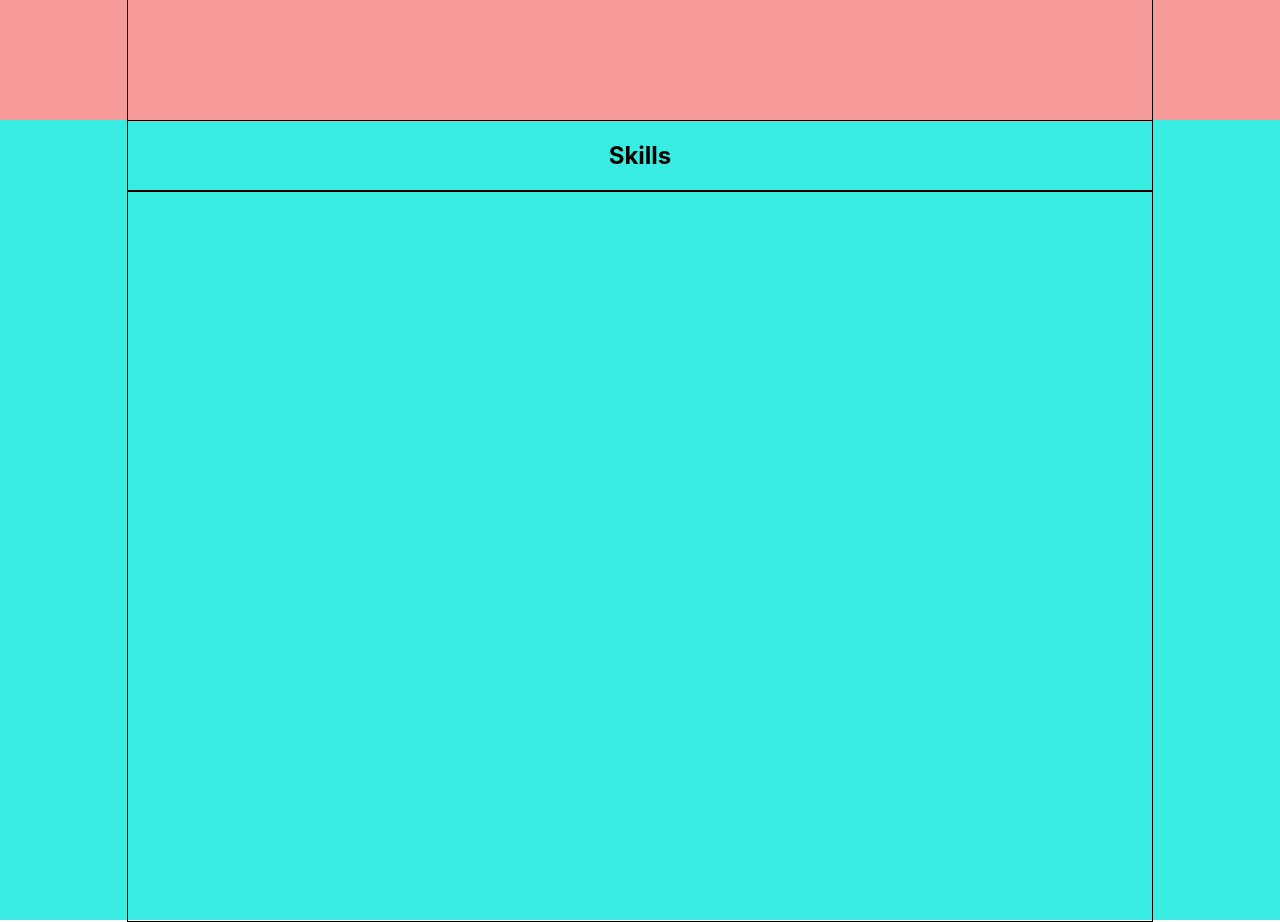
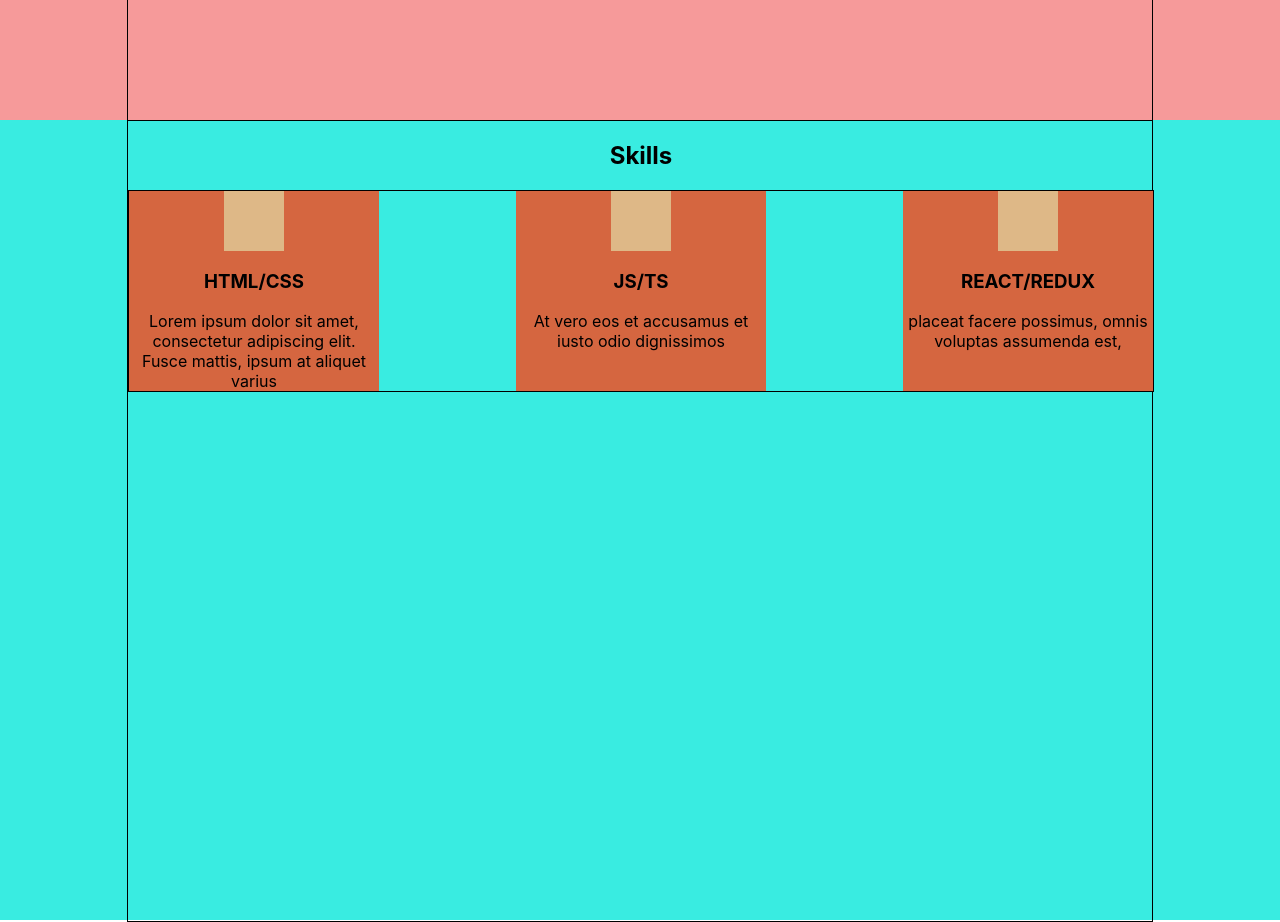
Before and after one commit to uginza/My-portfolio, a React (Create React App) app: page / in a window 1280 px wide. Shown: the part 760-1682 px from the top of the page. Built offline with nearby package versions, Linux system fonts and the light colour scheme.

Commit message:
Skill.tsx and Skill.module.css are done

```diff
--- a/src/common/styles/containerStyle.module.css
+++ b/src/common/styles/containerStyle.module.css
@@ -6,4 +6,5 @@
     display: flex;
     align-items: center;
     justify-content: space-between;
+    flex-wrap: wrap;
 }
--- a/src/skills/Skills.module.css
+++ b/src/skills/Skills.module.css
@@ -11,4 +11,6 @@
 .skills {
     border: 1px solid;
     width:100%;
+    display: flex;
+    justify-content: space-between;
 }
--- a/src/skills/Skills.tsx
+++ b/src/skills/Skills.tsx
@@ -9,9 +9,9 @@ export function Skills() {
             <div className={`${containerStyle.container} ${s.skillBlockContainer}`}>
                 <h2>Skills</h2>
                 <div className={s.skills}>
-                    <Skill/>
-                    <Skill/>
-                    <Skill/>
+                    <Skill skillName={"HTML/CSS"} description={'Lorem ipsum dolor sit amet, consectetur adipiscing elit. Fusce mattis, ipsum at aliquet varius'}/>
+                    <Skill skillName={'JS/TS'} description={'At vero eos et accusamus et iusto odio dignissimos'}/>
+                    <Skill skillName={'REACT/REDUX'} description={'placeat facere possimus, omnis voluptas assumenda est,'}/>
                 </div>
             </div>
         </div>
--- a/src/skills/skill/Skill.module.css
+++ b/src/skills/skill/Skill.module.css
@@ -1,4 +1,18 @@
 .skill {
-    width:250px;
+    width: 250px;
     background-color: #d56640;
+    display: flex;
+    flex-direction: column;
+    align-items: center;
+    text-align: center;
 }
+
+.icon {
+    height: 60px;
+    width: 60px;
+    background-color: burlywood;
+}
+
+.description {
+
+}
--- a/src/skills/skill/Skill.tsx
+++ b/src/skills/skill/Skill.tsx
@@ -1,13 +1,17 @@
 import React from 'react';
 import s from './Skill.module.css';
 
+type SkillPropsType={
+    skillName:string
+    description:string
+}
 
-export function Skill() {
+export function Skill(props:SkillPropsType) {
     return (
-        <div className={s.skillBlock}>
             <div className={s.skill}>
-
+                <div className={s.icon}></div>
+                <h3>{props.skillName}</h3>
+                <span className={s.description}>{props.description}</span>
             </div>
-        </div>
     );
 }
```
